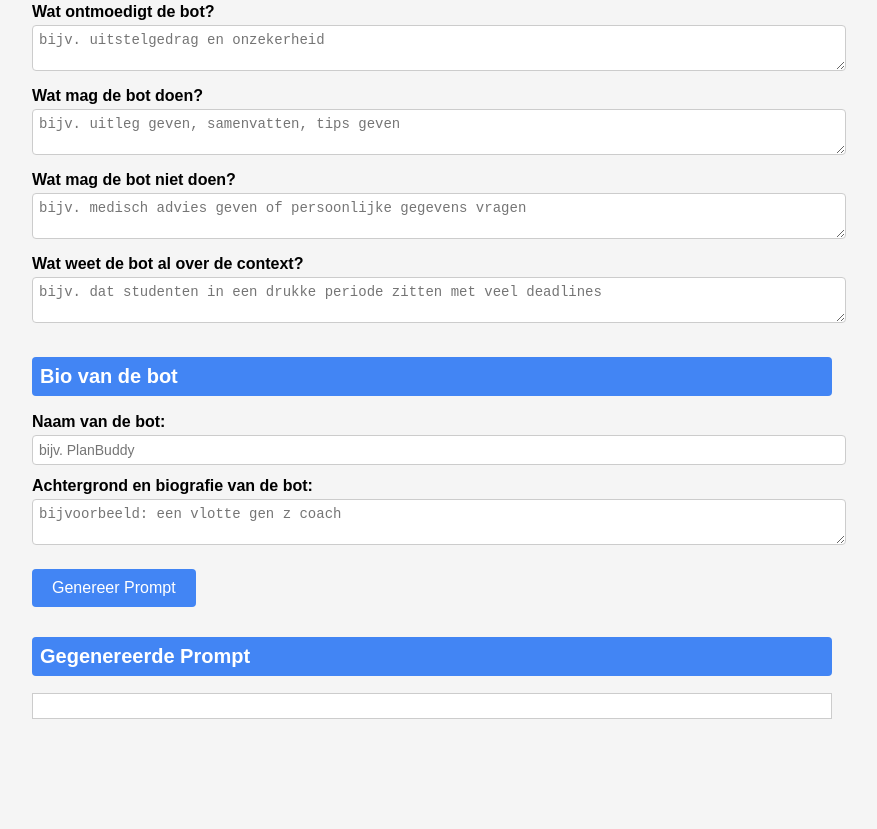
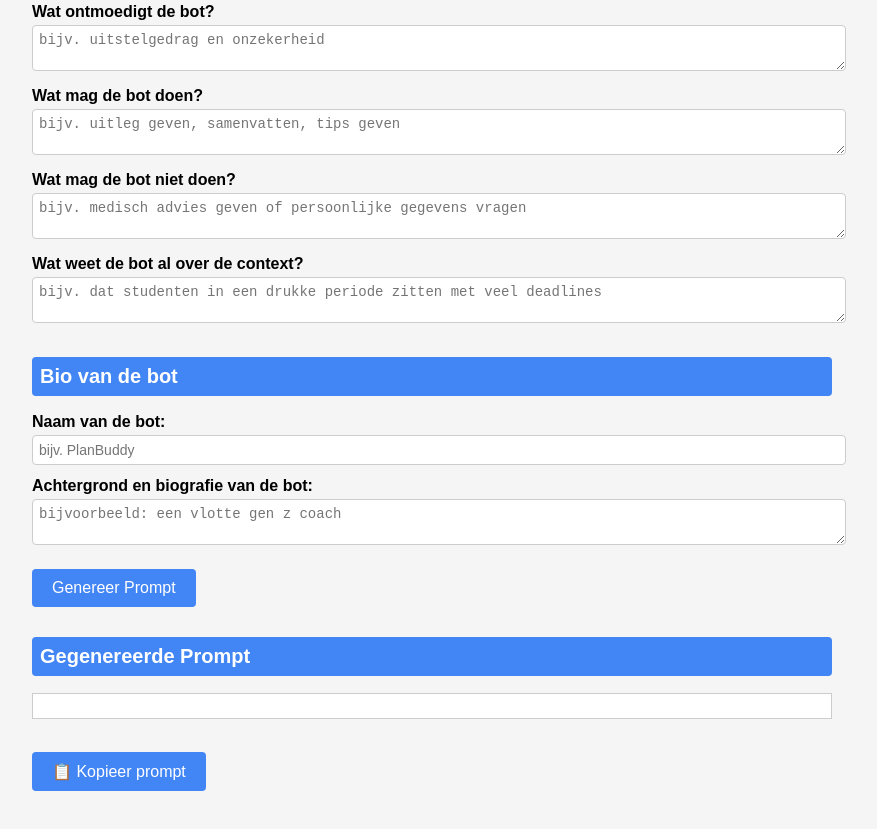
Before and after one commit to Sfolkertsma/botpersona, a plain HTML site: page index.html in a window 1280 px wide. Shown: the part 2099-2928 px from the top of the page, without its empty margins (208-1085 px from the left). Before the commit the page ends 2871 px from the top, so only its background shows below. Drawn offline with Linux system fonts and the light colour scheme.

Commit message:
Update index.html
Copy button added

```diff
--- a/index.html
+++ b/index.html
@@ -309,7 +309,7 @@
 
 <h2>Gegenereerde Prompt</h2>
 <pre id="output"></pre>
-
+<button type="button" onclick="kopieerPrompt()">📋 Kopieer prompt</button>
 <script>
 const beschrijvingen = {
   taalniveau: ['zeer eenvoudig', 'eenvoudig', 'gemiddeld', 'complex', 'zeer complex'],
@@ -385,6 +385,24 @@ Achtergrond en biografie:
 document.addEventListener("DOMContentLoaded", () => {
   Object.keys(beschrijvingen).forEach(updateLabel);
 });
+
+// Prompt kopiëren
+
+function kopieerPrompt() {
+  const output = document.getElementById('output').textContent;
+  if (!output.trim()) {
+    alert("Er is geen prompt om te kopiëren.");
+    return;
+  }
+
+  navigator.clipboard.writeText(output).then(() => {
+    alert("Prompt gekopieerd naar klembord!");
+  }).catch(err => {
+    console.error("Fout bij kopiëren:", err);
+    alert("Er is iets misgegaan bij het kopiëren.");
+  });
+}
+
 </script>
 
 </body>
```
